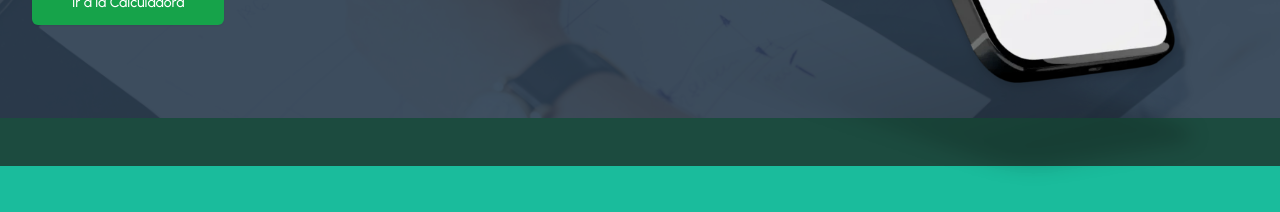
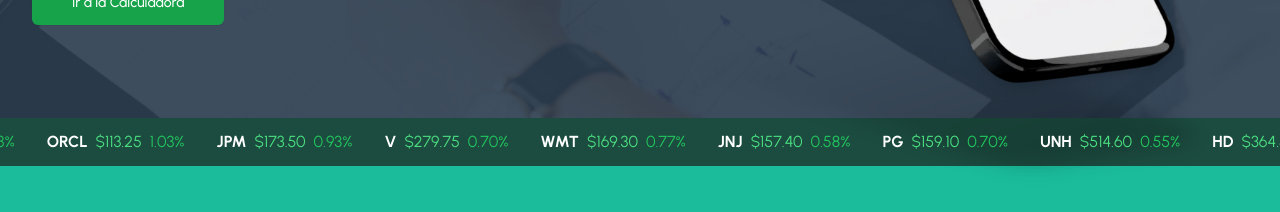
Before and after one commit to mcimildoro/conInversion, a Next.js app: page / in a window 1280 px wide. Shown: the part 1540-1752 px from the top of the page. Built offline with nearby package versions, Linux system fonts and the light colour scheme.

Commit message:
fix: banner symbols

```diff
--- a/src/app/globals.css
+++ b/src/app/globals.css
@@ -39,14 +39,23 @@
   }
 }
 
-.animate-marquee {
-  display: flex;
-  min-width: max-content;
-  animation: marquee 50s linear infinite;
+@keyframes marquee {
+  0% {
+    transform: translateX(0);
+  }
+  100% {
+    /* Mueve el contenedor hasta -50% para repetir la segunda mitad sin espacios */
+    transform: translateX(-50%);
+  }
 }
 
+.animate-marquee {
+  animation: marquee 20s linear infinite;
+  /* Ajusta la duración (20s) según la velocidad deseada */
+}
+
+
 main {
-
   height: 100vh;
   height: 100dvh;
 }
--- a/src/components/BannerSymbols/banner.tsx
+++ b/src/components/BannerSymbols/banner.tsx
@@ -1,87 +1,90 @@
 "use client";
 import { useEffect, useState } from "react";
+import { motion } from "framer-motion";
 
 interface Stock {
   symbol: string;
-  price: number;
-  change: number;
-  percentChange: number;
+  close: string;
+  change: string;
+  percent_change: string;
 }
 
+const PLACEHOLDER_STOCKS: Stock[] = [
+  { symbol: "AAPL",  close: "150.00",  change: "2.5",   percent_change: "1.67" },
+  { symbol: "GOOGL", close: "2800.00", change: "-15.5", percent_change: "-0.55" },
+  { symbol: "MSFT",  close: "300.00",  change: "5.25",  percent_change: "1.75" },
+  { symbol: "AMZN",  close: "3300.00", change: "-20.75", percent_change: "-0.63" },
+  { symbol: "META",  close: "330.00",  change: "8.5",   percent_change: "2.58" },
+];
+
 export default function BannerSymbol() {
-  const [stocks, setStocks] = useState<Stock[]>([]);
+  const [stocks, setStocks] = useState<Stock[]>(PLACEHOLDER_STOCKS);
+  const [isLoading, setIsLoading] = useState(true);
   const [error, setError] = useState<string | null>(null);
 
+  // Fetch de datos cada 60 segundos
   useEffect(() => {
     const fetchData = async () => {
       try {
-        console.log("⏳ Fetching stock data from /api/stock...");
-
+        setIsLoading(true);
         const response = await fetch("/api/stock");
-        console.log("📌 API Response Status:", response.status);
-
         if (!response.ok) {
-          console.error("❌ Error en el response:", response.statusText);
           throw new Error("No stock data available.");
         }
-
-        const rawData: { [key: string]: { symbol: string; close: string; change: string; percent_change: string } } = await response.json();
-        console.log("✅ Data received:", rawData);
-
-        const formattedData: Stock[] = Object.values(rawData).map((stock: { symbol: string; close: string; change: string; percent_change: string }) => ({
-          symbol: stock.symbol,
-          price: parseFloat(stock.close),
-          change: parseFloat(stock.change),
-          percentChange: parseFloat(stock.percent_change),
-        }));
-
-        if (!formattedData.length) throw new Error("No stock data available.");
-
+        const rawData: { [key: string]: Stock } = await response.json();
+        const formattedData = Object.values(rawData);
+        if (!formattedData.length) {
+          throw new Error("No stock data available.");
+        }
         setStocks(formattedData);
+        setIsLoading(false);
       } catch (err) {
         console.error("🚨 Error fetching stock data:", err);
         setError("Could not fetch stock data.");
+        setIsLoading(false);
       }
     };
 
     fetchData();
-    const interval = setInterval(fetchData, 60000); // 🔄 Actualiza cada 60s
+    const interval = setInterval(fetchData, 60000); // Actualiza cada 60s
     return () => clearInterval(interval);
   }, []);
 
-    // Duplicar los stocks para crear un efecto de loop continuo
-    const duplicatedStocks = [...stocks, ...stocks]
+  // Función para renderizar cada elemento de stock
+  const renderStockItem = (stock: Stock, index: number) => (
+    <motion.div
+      key={stock.symbol + index}
+      initial={{ opacity: 0, y: 20 }}
+      animate={{ opacity: 1, y: 0 }}
+      transition={{ duration: 0.5, delay: index * 0.1 }}
+      className="flex items-center space-x-2 mx-4"
+    >
+      <span className="font-bold">{stock.symbol}</span>
+      <span className="text-green-400">
+        ${Number.parseFloat(stock.close).toFixed(2)}
+      </span>
+      <span className={Number.parseFloat(stock.change) >= 0 ? "text-green-500" : "text-red-500"}>
+        {Number.parseFloat(stock.percent_change).toFixed(2)}%
+      </span>
+    </motion.div>
+  );
+
+  // Duplicamos el array para lograr un efecto de bucle continuo
+  const repeatedStocks = [...stocks, ...stocks];
 
   return (
     <div className="w-full bg-calculatorBanner bg-opacity-90 text-white py-3 overflow-hidden">
       {error ? (
         <p className="text-center text-red-500">{error}</p>
+      ) : isLoading ? (
+        <p className="text-center">Cargando...</p>
       ) : (
-        <div className="relative flex overflow-x-hidden">
-          <div className="animate-marquee whitespace-nowrap flex">
-            {duplicatedStocks.map((stock, index) => (
-              <div key={index} className="flex items-center space-x-2 mx-4">
-                <span className="font-bold">{stock.symbol}</span>
-                <span className="text-green-400">${stock.price?.toFixed(2)}</span>
-                <span className={`${stock.change >= 0 ? "text-green-500" : "text-red-500"}`}>
-                  {stock.percentChange?.toFixed(2)}%
-                </span>
-              </div>
-            ))}
-          </div>
-          <div className="absolute top-0 animate-marquee2 whitespace-nowrap flex">
-            {duplicatedStocks.map((stock, index) => (
-              <div key={index} className="flex items-center space-x-2 mx-4">
-                <span className="font-bold">{stock.symbol}</span>
-                <span className="text-green-400">${stock.price?.toFixed(2)}</span>
-                <span className={`${stock.change >= 0 ? "text-green-500" : "text-red-500"}`}>
-                  {stock.percentChange?.toFixed(2)}%
-                </span>
-              </div>
-            ))}
+        <div className="relative flex overflow-hidden">
+          <div className="animate-marquee flex whitespace-nowrap">
+            {repeatedStocks.map((stock, index) => renderStockItem(stock, index))}
           </div>
         </div>
       )}
     </div>
-  )
+  );
 }
```
